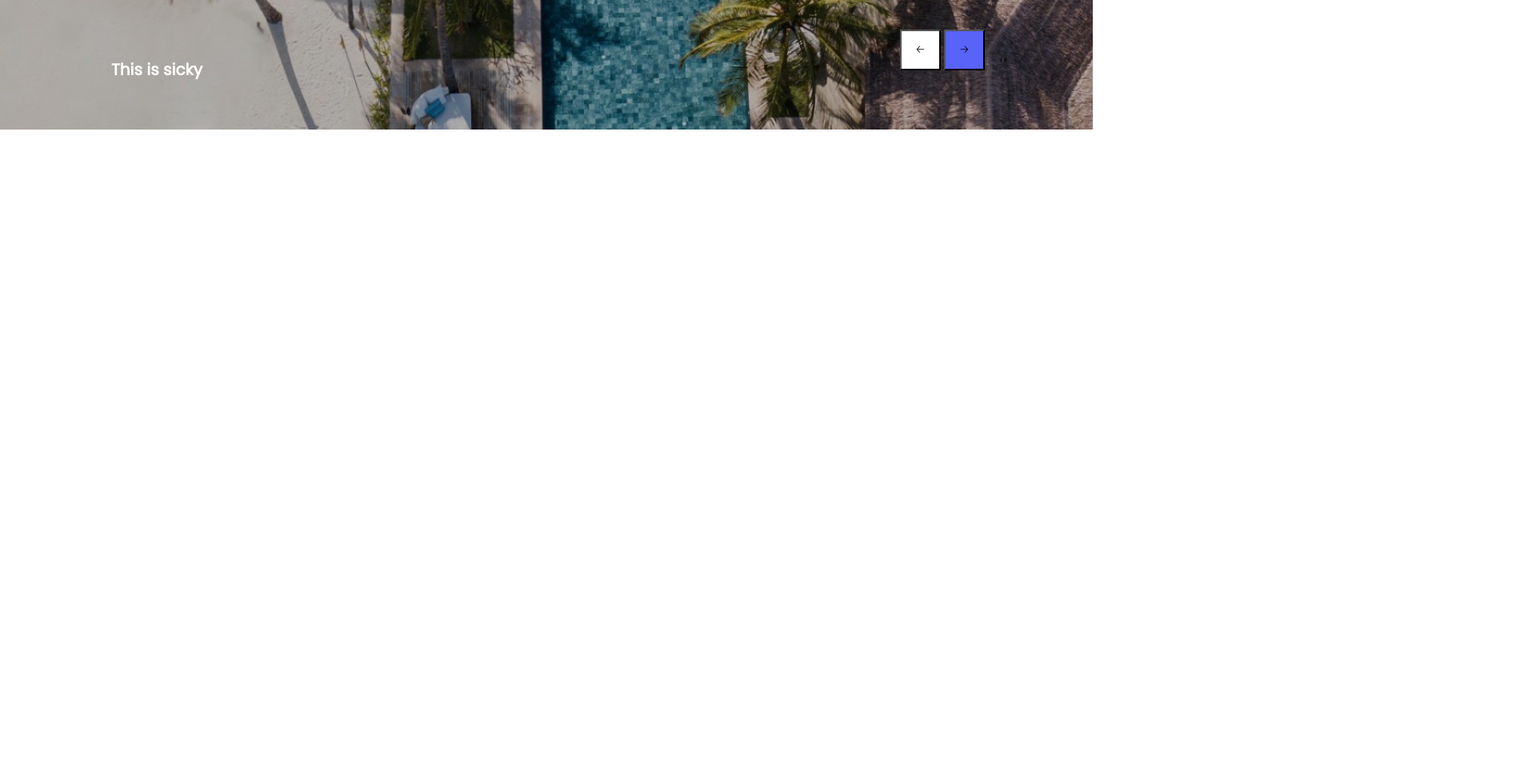
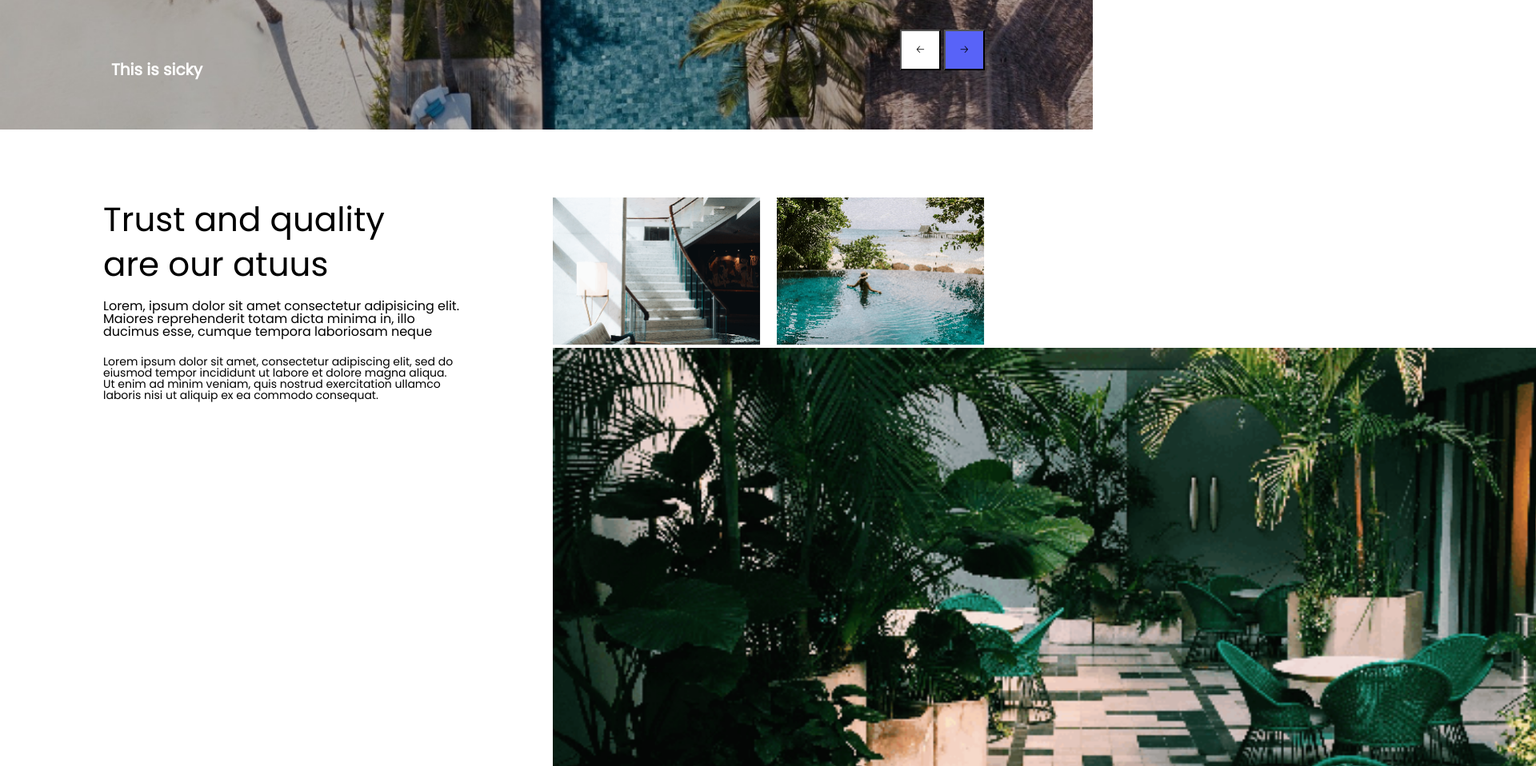
Before and after one commit to Mariami-N/HTML-project-hotel-, a plain HTML site: page index.html in a window 1280 px wide. Shown: the part 500-1458 px from the top of the page at 80% size, 1920 px wide, since content can reach past the window. Before the commit the page ends 800 px from the top, so only its background shows below. Drawn offline with Linux system fonts and the light colour scheme.

Commit message:
hotel project (contin)

```diff
--- a/index.html
+++ b/index.html
@@ -29,5 +29,16 @@
 <button class="right">🡠</button>
 <button class="left">🡢</button>
 </footer>
+<section>
+<h1 class="trust">Trust and quality are our atuus</h1>
+<h2>Lorem, ipsum dolor sit amet consectetur adipisicing elit. Maiores reprehenderit totam dicta minima in, illo ducimus esse, cumque tempora laboriosam neque </h2>
+<h5>Lorem ipsum dolor sit amet, consectetur adipiscing elit, sed do eiusmod tempor incididunt ut labore et dolore magna aliqua. Ut enim ad minim veniam, quis nostrud exercitation ullamco laboris nisi ut aliquip ex ea commodo consequat.</h5>
+<div>
+    <img class="kibe" src="./rhema-kallianpu.png" alt="">
+    <img class="auzi" src="./chelsea-gates-0.png" alt="">
+   <img src="./eddi-aguirre-ZA (1).png" alt="">
+</div>
+
+</section>
 </body>
 </html>
--- a/style.css
+++ b/style.css
@@ -111,3 +111,65 @@ footer{
     height: 51px;
     background-color: #5863F8;
 }
+section{
+    position: relative;
+    width: 1366px;
+    height: 593px;
+    background-color: #ffffff;
+}
+.trust{
+    position: absolute;
+    color: black;
+    top: 82px;
+    left: 129px;
+    font-size: 42px;
+    font-family:"poppins";
+    font-weight: 400;
+    line-height: 56px;
+    text-align: left;
+    width: 353px;
+    height: 87px;
+}
+h2{
+    position: absolute;
+    top: 210px;
+    left: 129px;
+    width: 445px;
+    height: 78px;
+    font-family: "poppins";
+    font-size: 16px;
+    font-style: normal;
+    line-height: 16px;
+    text-align: left;
+    font-weight: 500;
+}
+h5{
+    position: absolute;
+    top: 280px;
+    left: 129px;
+    font-size: 14px;
+    font-family:"poppins";
+    font-weight: 400;
+    color: black;
+    line-height: 14px;
+    width: 445px;
+    height: 84px;
+}
+div{
+    position: absolute;
+    top: 82px;
+    left: 691px;
+}
+.kibe{
+    width: 260px;
+    height: 185px;
+}
+.auzi{
+    width: 260px;
+    height: 185px;
+    margin-left: 16px;
+}
+.kafe{
+    width: 536px;
+    height: 260px;
+}
```
Also changed, not shown: chelsea-gates-0.png (added), eddi-aguirre-ZA (1).png (added), rhema-kallianpu.png (added).
